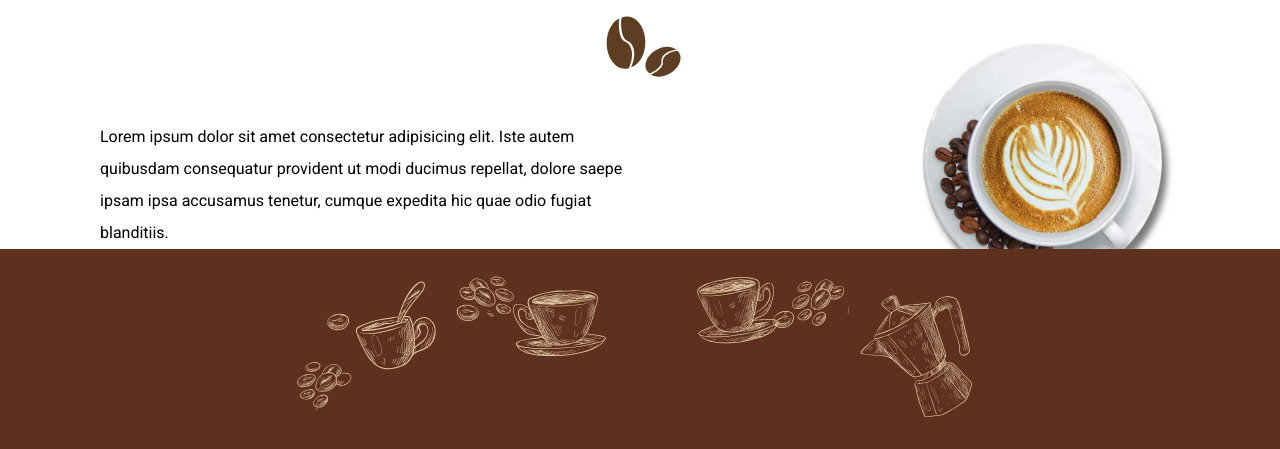
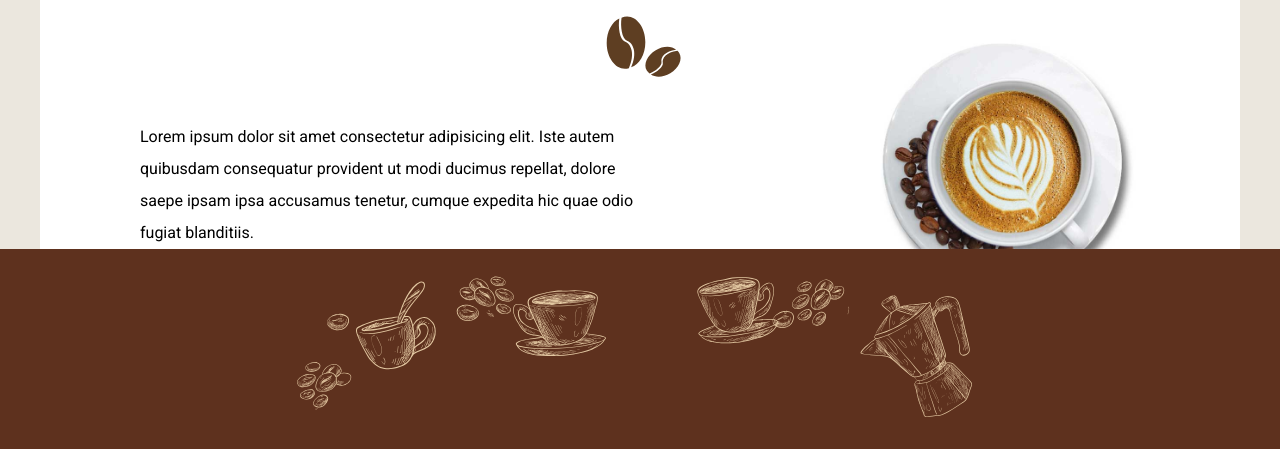
Before and after one commit to JmAtochePascual/Cafeteria, a website: page menu.html in a window 1280 px wide. Shown: the part 749-1198 px from the top of the page. Drawn offline with nearby package versions, Linux system fonts and the light colour scheme; files that its build step writes are made by us from their sources; files whose address does not match are found by name.

Commit message:
[FIX] solucionar la utilidad para la clase container

```diff
--- a/src/scss/base/_utilidades.scss
+++ b/src/scss/base/_utilidades.scss
@@ -1,4 +1,4 @@
-[class$="__container"] {
+[class*="__container"] {
   width: min(95%, 120rem);
   margin-inline: auto;
 }
```
